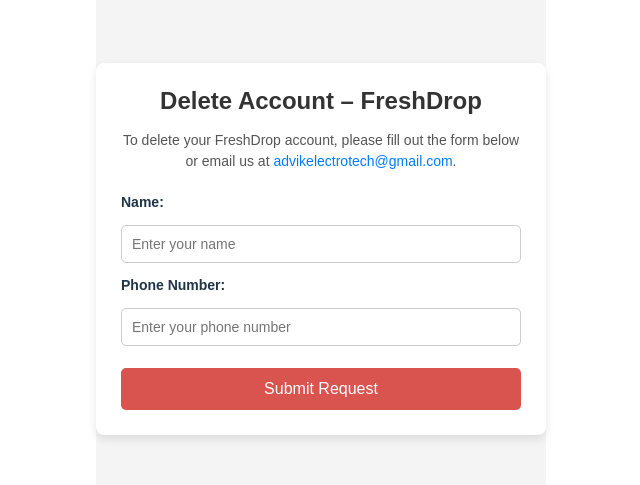
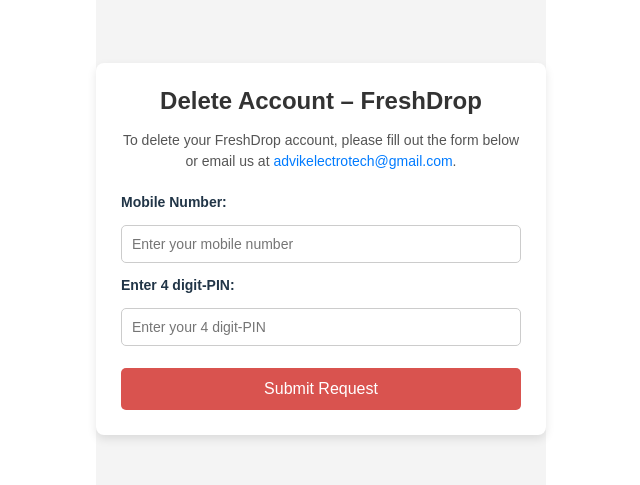
Before and after one commit to GovindaRajbhar/freshdrop-delete-account, a React (Vite) app: page / in a window 1280 px wide. Shown: the part 171-656 px from the top of the page, without its empty margins (319-959 px from the left). Built offline with nearby package versions, Linux system fonts and the light colour scheme.

Commit message:
Now User need to enter user name and 4 digit PIN to delete his/her account.

```diff
--- a/src/pages/DeleteAccount.css
+++ b/src/pages/DeleteAccount.css
@@ -99,3 +99,28 @@
     font-size: 14px;
     margin-top: 5px;
   }
+
+  /* Loading spinner style */
+.loading-spinner {
+  font-size: 16px;
+  color: #007bff;
+  text-align: center;
+  margin-top: 10px;
+}
+
+/* Optional spinner styling for better UX (a simple rotating circle) */
+@keyframes spin {
+  0% { transform: rotate(0deg); }
+  100% { transform: rotate(360deg); }
+}
+
+.loading-spinner::before {
+  content: "";
+  display: inline-block;
+  width: 16px;
+  height: 16px;
+  border: 3px solid #f3f3f3;
+  border-top: 3px solid #007bff;
+  border-radius: 50%;
+  animation: spin 1s linear infinite;
+}
--- a/src/pages/DeleteAccount.tsx
+++ b/src/pages/DeleteAccount.tsx
@@ -11,29 +11,44 @@
     formState: { errors },
   } = useForm<FormData>();
   const [message, setMessage] = useState("");
+  const [loading, setLoading] = useState(false); // Loading state to track progress
 
   interface FormData {
     name?: string; // Optional field
     mobileNumber: string; // Required field
+    password: string; // Required field for password (4-digit PIN)
   }
 
   const onSubmit = async (data: FormData): Promise<void> => {
+    setLoading(true); // Set loading to true when the request starts
     try {
-      await axios.delete(
-        "https://freshsabziapi.onrender.com/api/users/delete",
+      // Send mobile number and password (PIN) to the delete user endpoint
+      const response = await axios.post(
+        "https://freshsabziapi.onrender.com/api/users/delete", // Updated to POST to match your backend expectations
+        {
+          mobileNumber: data.mobileNumber,
+          password: data.password, // Include the password for validation
+        },
         {
           headers: {
             "Content-Type": "application/json",
             "Access-Control-Allow-Origin": "*",
           },
-          data: data,
         }
       );
 
-      setMessage("Your account deletion request has been received.");
-      reset();
+      // Show success message on successful deletion
+      if (response.status === 200) {
+        setMessage("Your account deletion request has been received.");
+        reset();
+      } else {
+        setMessage("Failed to submit request. Please try again.");
+      }
     } catch (error) {
+      console.error("Error submitting deletion request:", error);
       setMessage("Failed to submit request. Please try again.");
+    } finally {
+      setLoading(false); // Set loading to false after the request finishes
     }
   };
 
@@ -53,19 +68,17 @@
         {message && <div className="message">{message}</div>}
 
         <form onSubmit={handleSubmit(onSubmit)} className="delete-account-form">
-          <label>Name:</label>
-          <input
-            type="text"
-            placeholder="Enter your name"
-            {...register("name")} // No validation (optional)
-          />
-
-          <label>Phone Number:</label>
+          {/* Mobile Number */}
+          <label>Mobile Number:</label>
           <input
             type="tel"
-            placeholder="Enter your phone number"
+            placeholder="Enter your mobile number"
             {...register("mobileNumber", {
-              required: "Phone number is required",
+              required: "Mobile number is required",
+              pattern: {
+                value: /^[0-9]{10}$/, // Regex to ensure exactly 10 digits
+                message: "Mobile number must be exactly 10 digits",
+              },
             })}
           />
           {errors.mobileNumber && (
@@ -74,7 +87,34 @@
             </p>
           )}
 
-          <button type="submit">Submit Request</button>
+          {/* PIN */}
+          <label>Enter 4 digit-PIN:</label>
+          <input
+            type="password"
+            maxLength={4}
+            minLength={4}
+            placeholder="Enter your 4 digit-PIN"
+            {...register("password", {
+              required: "PIN is required",
+              pattern: {
+                value: /^[0-9]{4}$/, // Regex to ensure only 4 digits
+                message: "PIN must be exactly 4 digits", // Custom error message
+              },
+            })}
+          />
+          {errors.password && (
+            <p style={{ color: "red" }} className="error-message">
+              {errors.password.message}
+            </p>
+          )}
+
+          {/* Submit Button */}
+          <button type="submit" disabled={loading}>
+            {loading ? "Deleting..." : "Submit Request"}
+          </button>
+
+          {/* Loading Spinner */}
+          {loading && <div className="loading-spinner">Deleting...</div>}
         </form>
       </div>
     </div>
```
